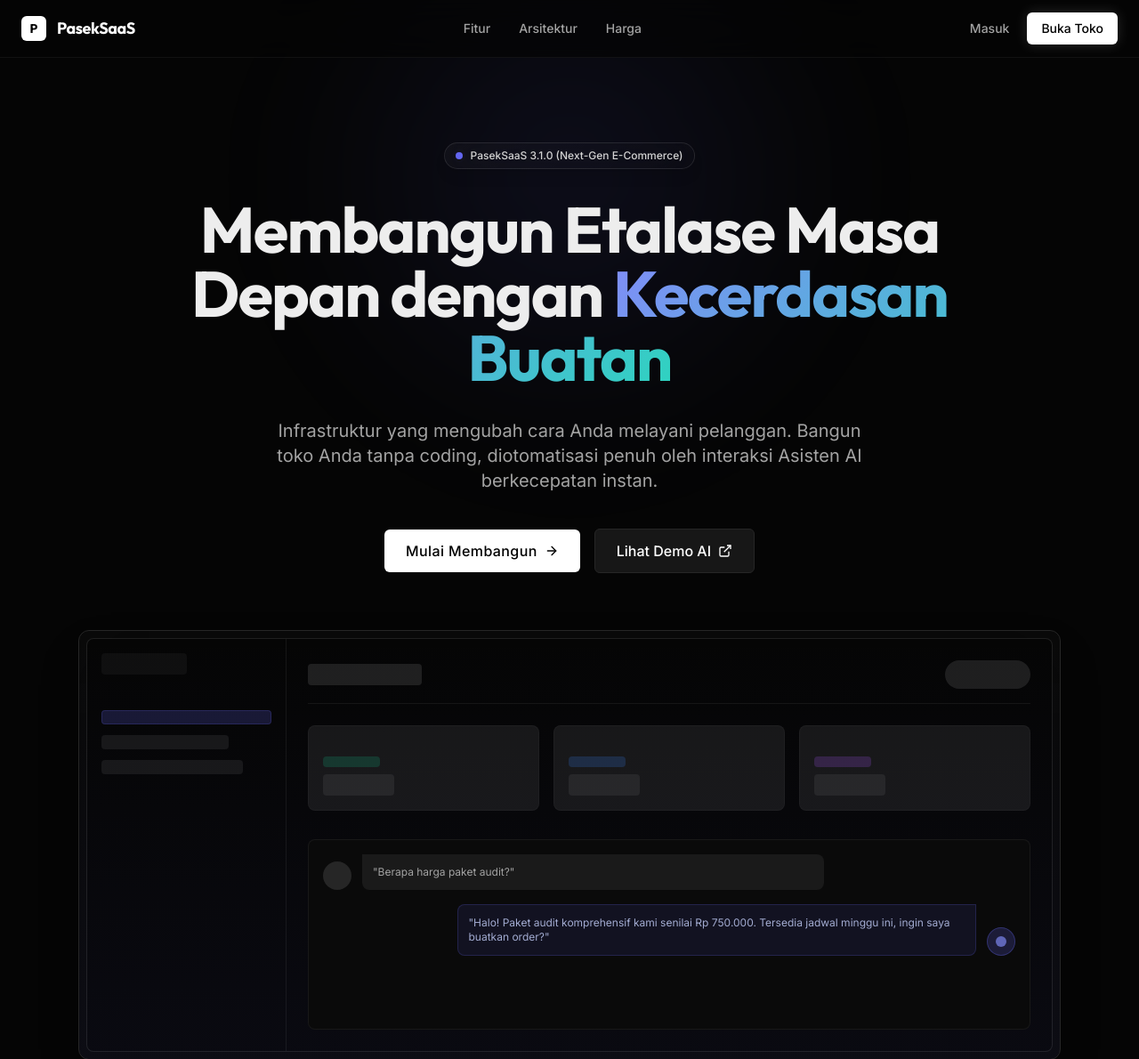
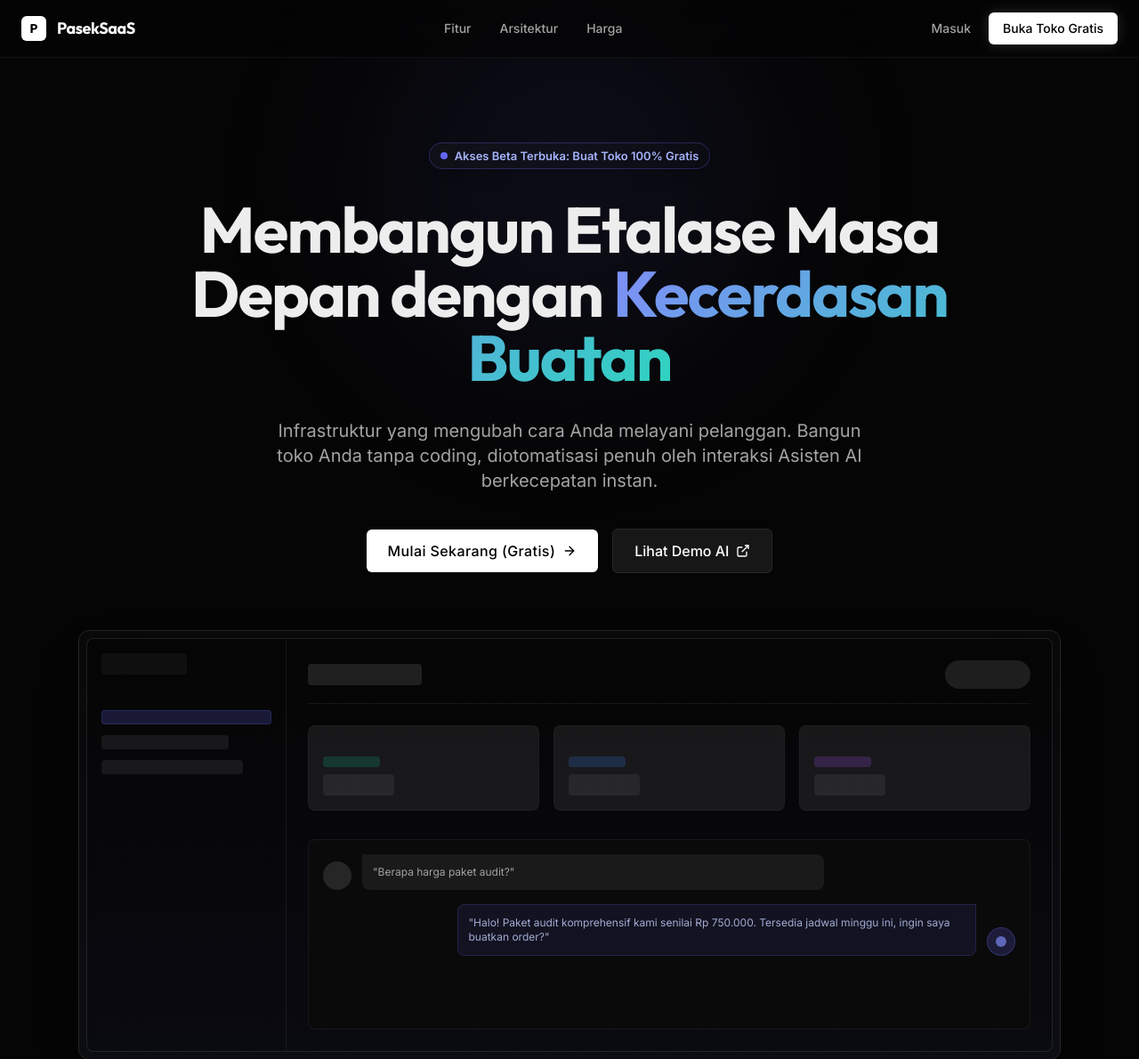
Before and after one commit to IwayanPasek/paseksaas-frontend, a PHP site: page /landing.php in a window 1280 px wide; the page is wider, and only the part inside the window is pictured. Shown: the top 1190 px of that part at 89% size. Run offline with PHP 8.4, Linux system fonts and the light colour scheme; a stand-in replaces the project's code that opens the database connection; some libraries are stand-ins or nearby versions.

Commit message:
Update landing.php

```diff
--- a/landing.php
+++ b/landing.php
@@ -149,19 +149,19 @@ require_once __DIR__ . '/includes/config.php';
 
             <div class="flex items-center gap-5">
                 <a href="login.php" class="text-sm font-medium text-neutral-400 hover:text-white transition-colors hidden sm:block">Masuk</a>
-                <a href="login.php" class="px-4 py-2 bg-white text-black text-sm font-medium rounded-md hover:bg-neutral-200 transition-colors shadow-[0_0_15px_rgba(255,255,255,0.15)]">Buka Toko</a>
+                <a href="login.php" class="px-4 py-2 bg-white text-black text-sm font-medium rounded-md hover:bg-neutral-200 transition-colors shadow-[0_0_15px_rgba(255,255,255,0.15)]">Buka Toko Gratis</a>
             </div>
         </div>
     </nav>
 
     <!-- Hero Section -->
     <section class="pt-40 pb-16 px-6 relative flex flex-col items-center text-center">
-        <div class="inline-flex items-center gap-2 px-3 py-1.5 rounded-full bento-card text-xs font-medium text-neutral-300 mb-8 reveal shadow-lg backdrop-blur-xl border border-white/10">
+        <div class="inline-flex items-center gap-2 px-3 py-1.5 rounded-full bento-card text-xs font-medium text-neutral-300 mb-8 reveal shadow-lg backdrop-blur-xl border border-indigo-500/30">
             <span class="relative flex h-2 w-2">
               <span class="animate-ping absolute inline-flex h-full w-full rounded-full bg-indigo-400 opacity-75"></span>
               <span class="relative inline-flex rounded-full h-2 w-2 bg-indigo-500"></span>
             </span>
-            PasekSaaS 3.1.0 (Next-Gen E-Commerce)
+            <span class="text-indigo-300 font-semibold text-[13px]">Akses Beta Terbuka: Buat Toko 100% Gratis</span>
         </div>
 
         <h1 class="font-display text-5xl md:text-7xl font-bold tracking-tight mb-8 leading-[1.05] max-w-4xl reveal delay-100">
@@ -174,7 +174,7 @@ require_once __DIR__ . '/includes/config.php';
 
         <div class="flex flex-col sm:flex-row items-center justify-center gap-4 reveal delay-200">
             <a href="login.php" class="w-full sm:w-auto px-6 py-3 bg-white text-black font-medium tracking-wide rounded-md hover:bg-neutral-200 transition-colors text-base flex items-center justify-center gap-2">
-                Mulai Membangun
+                Mulai Sekarang (Gratis)
                 <svg width="16" height="16" viewBox="0 0 24 24" fill="none" stroke="currentColor" stroke-width="2" stroke-linecap="round" stroke-linejoin="round"><path d="M5 12h14"/><path d="m12 5 7 7-7 7"/></svg>
             </a>
             <a href="https://iwayanpasek.websitewayan.my.id" target="_blank" class="w-full sm:w-auto px-6 py-3 bg-neutral-900 border border-neutral-800 text-white font-medium rounded-md hover:bg-neutral-800 transition-colors text-base flex items-center justify-center gap-2 group">
```
